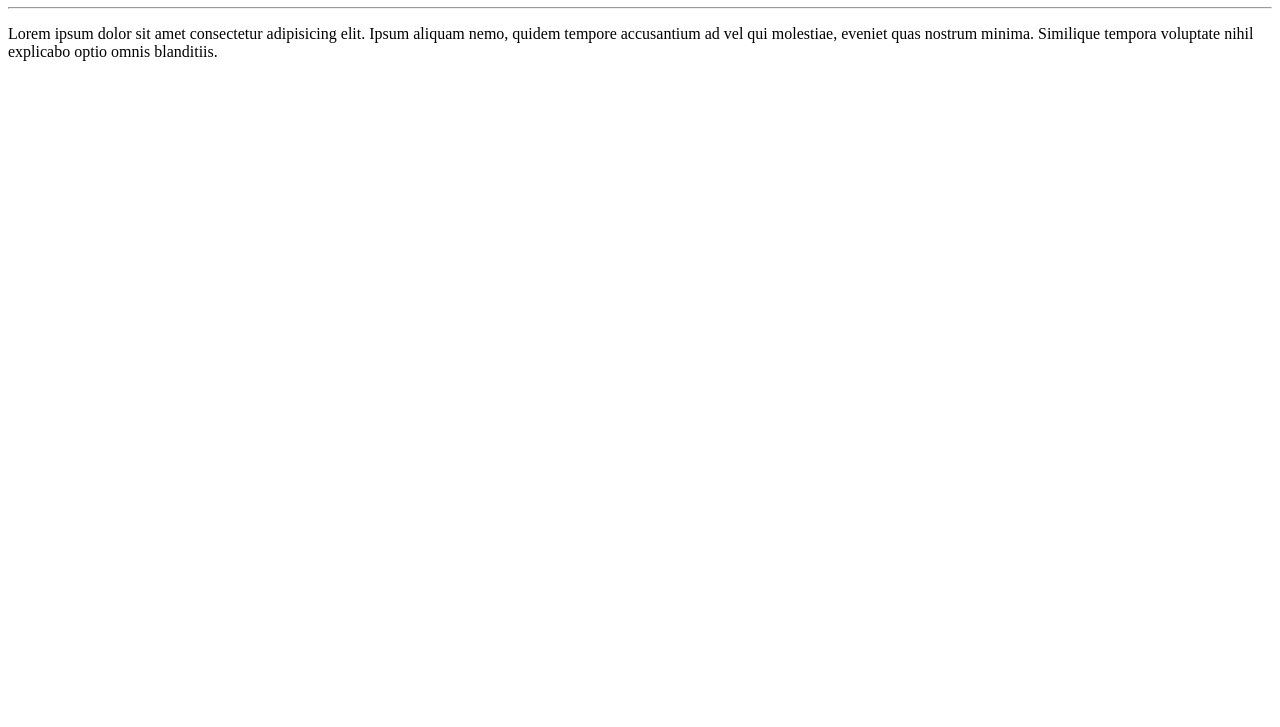
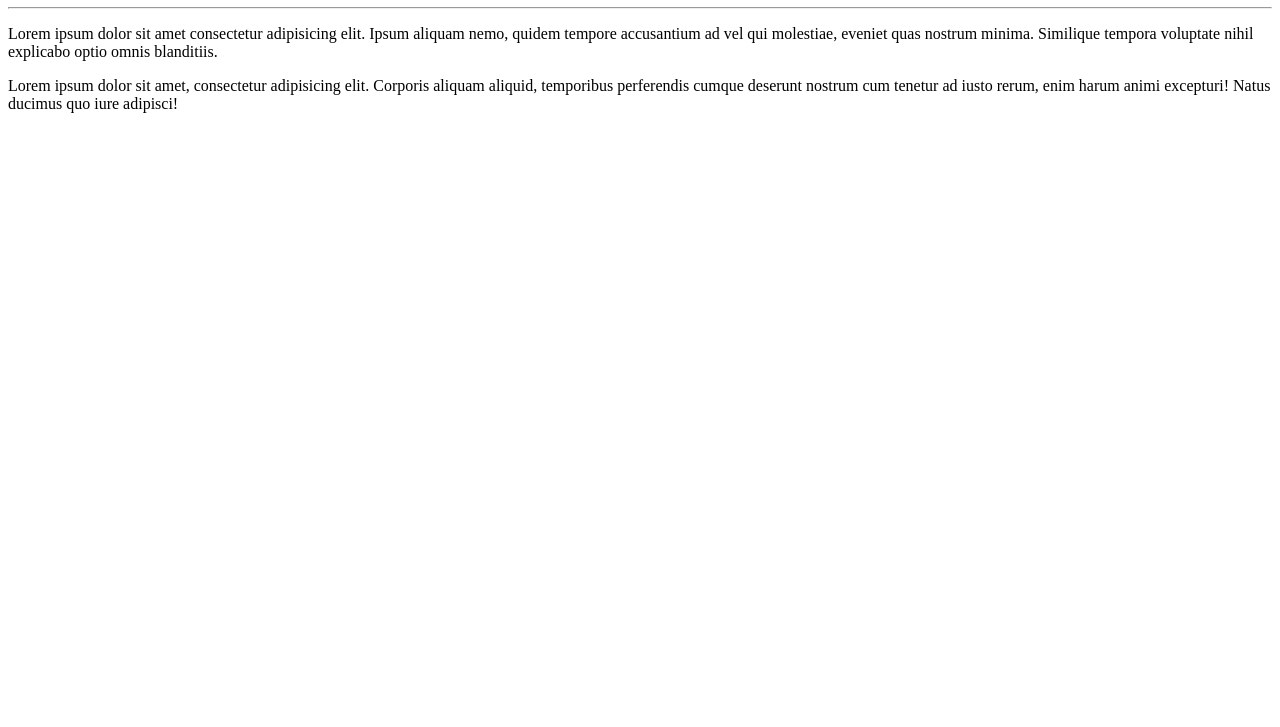
Before and after one commit to Pepper-tech/Teste, a plain HTML site: page Site-exemplo/index.html in a window 1280 px wide. Shown: the part 73-800 px from the top of the page. Drawn offline with Linux system fonts and the light colour scheme.

Commit message:
mais testes

```diff
--- a/Site-exemplo/index.html
+++ b/Site-exemplo/index.html
@@ -13,5 +13,6 @@
         Ipsum aliquam nemo, quidem tempore accusantium ad vel qui
         molestiae, eveniet quas nostrum minima. Similique tempora
         voluptate nihil explicabo optio omnis blanditiis.</p>
+    <p>Lorem ipsum dolor sit amet, consectetur adipisicing elit. Corporis aliquam aliquid, temporibus perferendis cumque deserunt nostrum cum tenetur ad iusto rerum, enim harum animi excepturi! Natus ducimus quo iure adipisci!</p>
 </body>
 </html>
```
